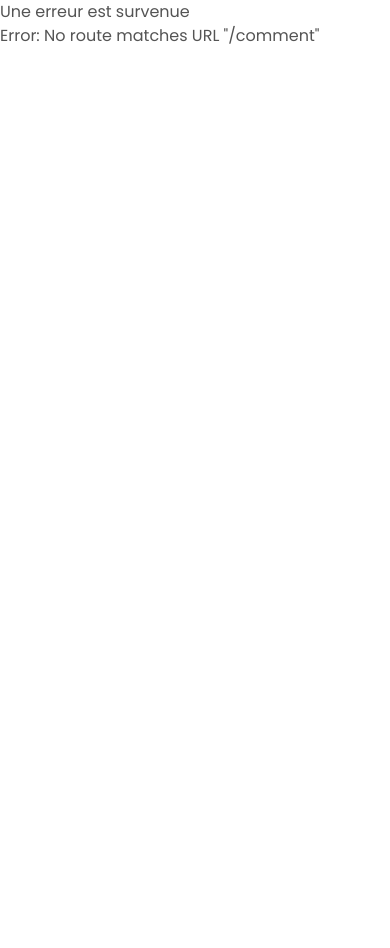
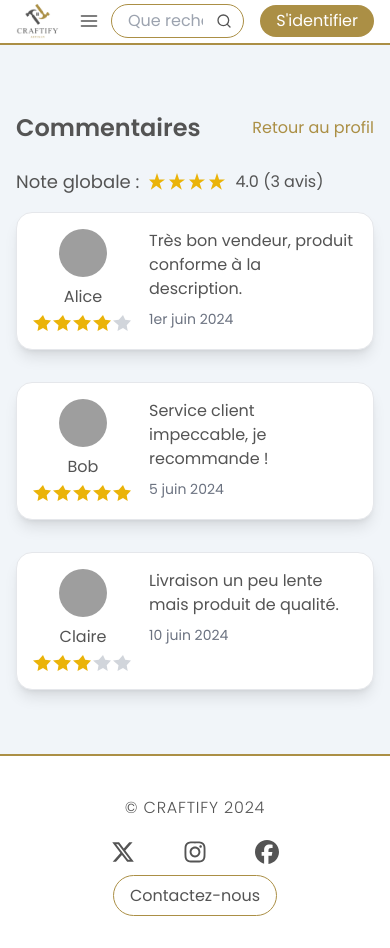
Before and after one commit to YasmineSan/The_Project, a React (Vite) app in the folder client/: page /comment in a window 390 px wide. Before the commit the page ends 844 px from the top, so only its background shows below. Built offline with nearby package versions, Linux system fonts and the light colour scheme; grey boxes are pictures that could not be loaded.

Commit message:
Favorite page and card

```diff
--- /dev/null
+++ b/client/src/components/Comment.jsx
@@ -0,0 +1,35 @@
+import React from 'react';
+
+const generateStars = (rating) => {
+  const stars = [];
+  for (let i = 0; i < 5; i++) {
+    stars.push(
+      <svg key={i} xmlns="http://www.w3.org/2000/svg" className={`h-5 w-5 ${i < rating ? 'text-yellow-500' : 'text-gray-300'}`} viewBox="0 0 20 20" fill="currentColor">
+        <path d="M10 15l-5.5 3 1-5.8L0 7.6l5.8-.8L10 2l2.2 4.8 5.8.8-4.3 4.6 1 5.8L10 15z" />
+      </svg>
+    );
+  }
+  return stars;
+};
+
+const Comment = ({ user, profileImage, rating, date, content }) => {
+  return (
+    <div className="flex mb-8 border p-4 rounded-2xl bg-white shadow-lg ">
+      <div className="mr-4 flex flex-col items-center">
+        <img src={profileImage} alt={`Profile de ${user}`} className="w-12 h-12 rounded-full" />
+        <div className="text-center mt-2">
+          <p>{user}</p>
+          <div className="flex justify-center mt-1">
+            {generateStars(rating)}
+          </div>
+        </div>
+      </div>
+      <div>
+        <p className="mb-2">{content}</p>
+        <p className="text-gray-500 text-sm">{date}</p>
+      </div>
+    </div>
+  );
+};
+
+export default Comment;
--- /dev/null
+++ b/client/src/components/FavoriteCard.jsx
@@ -0,0 +1,36 @@
+import React from 'react';
+import { NavLink } from 'react-router-dom';
+import { FiHeart, FiTrash } from 'react-icons/fi';
+import { IoHeartDislikeOutline } from 'react-icons/io5';
+
+const FavoriteCard = ({ id, image, title, price, onRemoveFromFavorites }) => {
+
+  const handleRemoveClick = () => {
+    onRemoveFromFavorites(id);
+  };
+
+  return (
+    <div className="transform transition duration-300 hover:scale-105">
+      <div className="border rounded-lg overflow-hidden shadow-lg h-70 flex flex-col justify-center items-center text-center px-4 py-4">
+        <NavLink to={`/article/${id}`} className="w-full h-full flex flex-col justify-center items-center">
+          <img src={image} alt={title} className="w-full h-48 object-cover" />
+          <div className="pt-3 flex flex-col items-center">
+            <h3 className="text-lg font-medium">{title}</h3>
+            <p className="text-base text-gold">{price} €</p>
+          </div>
+        </NavLink>
+        <div className="flex items-center justify-center mt-2">
+          <button
+            onClick={handleRemoveClick}
+            className="py-2 px-4 bg-inherit text-gold rounded-full border border-gold flex items-center hover:bg-gold hover:text-white hover:border duration-300 "
+          >
+            <IoHeartDislikeOutline className="mr-2 h-6 w-6" />
+            Retirer des favoris
+          </button>
+        </div>
+      </div>
+    </div>
+  );
+};
+
+export default FavoriteCard;
--- a/client/src/components/home/CarouselBanner.jsx
+++ b/client/src/components/home/CarouselBanner.jsx
@@ -8,7 +8,7 @@ const CarouselBanner = () => {
     <section className='container mx-auto px-12'>
       <Carousel autoPlay infiniteLoop dynamicHeight showThumbs={false} showStatus={false} swipeable showArrows={false} className="rounded-xl overflow-hidden max-h-[550px]">
         <div className='relative'>
-          <div className="absolute inset-0 bg-black opacity-20 "></div>
+          <div className="absolute inset-0 bg-black opacity-50 "></div>
           <img
           className="w-full h-full object-cover max-h-[550px]"
           src="artisan-atelier.jpg"
--- /dev/null
+++ b/client/src/pages/CommentPage.jsx
@@ -0,0 +1,80 @@
+import React from 'react';
+import { Link } from 'react-router-dom';
+
+import Comment from '../components/Comment'
+
+const CommentPage = () => {
+
+  const comments = [
+    {
+      id: 1,
+      user: 'Alice',
+      profileImage: 'https://picsum.photos/id/237/200/300',
+      rating: 4,
+      date: '1er juin 2024',
+      content: 'Très bon vendeur, produit conforme à la description.'
+    },
+    {
+      id: 2,
+      user: 'Bob',
+      profileImage: 'https://picsum.photos/id/237/200/300',
+      rating: 5,
+      date: '5 juin 2024',
+      content: 'Service client impeccable, je recommande !'
+    },
+    {
+      id: 3,
+      user: 'Claire',
+      profileImage: 'https://picsum.photos/id/237/200/300',
+      rating: 3,
+      date: '10 juin 2024',
+      content: 'Livraison un peu lente mais produit de qualité.'
+    },
+  ];
+
+  // Calcul de la note globale moyenne
+  const averageRating = comments.reduce((acc, comment) => acc + comment.rating, 0) / comments.length;
+  const formattedAverageRating = averageRating.toFixed(1); // Arrondi à une décimale
+
+  return (
+    <div className="container mx-auto px-4 pt-28 pb-8 bg-slate-100">
+      {/* Titre et lien retour */}
+      <div className="flex justify-between items-center mb-6">
+        <h2 className="text-2xl font-semibold">Commentaires</h2>
+        <Link to="/user" className="text-gold hover:underline">Retour au profil</Link>
+      </div>
+
+      {/* Note globale et étoiles */}
+      <div className="flex items-center mb-4">
+        <h3 className="text-lg mr-2">Note globale :</h3>
+        <div className="flex items-center">
+          {/* Affichage des étoiles (à adapter selon votre besoin) */}
+          <div className="flex">
+            {[...Array(Math.round(averageRating))].map((_, index) => (
+              <svg key={index} xmlns="http://www.w3.org/2000/svg" className="h-5 w-5 text-yellow-500 fill-current" viewBox="0 0 20 20">
+                <path d="M10 1l2.1 6.4H18l-5.3 3.9 2.1 6.4-5.5-4-5.5 4 2.1-6.4L2 7.4h5.9L10 1z" />
+              </svg>
+            ))}
+          </div>
+          <span className="ml-2">{formattedAverageRating} ({comments.length} avis)</span>
+        </div>
+      </div>
+
+      {/* Affichage des commentaires */}
+      <div>
+        {comments.map(comment => (
+          <Comment
+            key={comment.id}
+            user={comment.user}
+            profileImage={comment.profileImage}
+            rating={comment.rating}
+            date={comment.date}
+            content={comment.content}
+          />
+        ))}
+      </div>
+    </div>
+  );
+};
+
+export default CommentPage;
--- /dev/null
+++ b/client/src/pages/FavoritePage.jsx
@@ -0,0 +1,67 @@
+
+import React from 'react';
+import FavoriteCard from '../components/FavoriteCard';
+
+const FavoritePage = () => {
+
+  const favoriteArticles = [
+    {
+      id: 1,
+      title: 'Article 1',
+      image: 'artisan-atelier.jpg',
+      price: 50.99,
+    },
+    {
+      id: 2,
+      title: 'Article 2',
+      image: 'artisan-atelier.jpg',
+      price: 79.99,
+    },
+    {
+        id: 3,
+        title: 'Article 3',
+        image: 'artisan-atelier.jpg',
+        price: 79.99,
+      },
+      {
+        id: 3,
+        title: 'Article 4',
+        image: 'artisan-atelier.jpg',
+        price: 79.99,
+      },
+      {
+        id: 3,
+        title: 'Article 5',
+        image: 'artisan-atelier.jpg',
+        price: 79.99,
+      },
+
+  ];
+
+
+  const removeFromFavorites = (id) => {
+    console.log(`Retirer l'article ${id} des favoris`);
+
+  };
+
+  return (
+    <div className="container mx-auto px-4 pt-4 pb-16">
+      <h2 className="text-2xl font-semibold mb-4 text-center sm:pt-28 pt-20">Favoris</h2>
+
+      <div className="grid grid-cols-1 md:grid-cols-2 lg:grid-cols-3 gap-4">
+        {favoriteArticles.map(article => (
+          <FavoriteCard
+            key={article.id}
+            id={article.id}
+            image={article.image}
+            title={article.title}
+            price={article.price}
+            onRemoveFromFavorites={removeFromFavorites}
+          />
+        ))}
+      </div>
+    </div>
+  );
+};
+
+export default FavoritePage;
```
Also changed, not shown: client/src/App.css (deleted, +0 -11 lines), client/src/App.jsx (+11 -0 lines).
